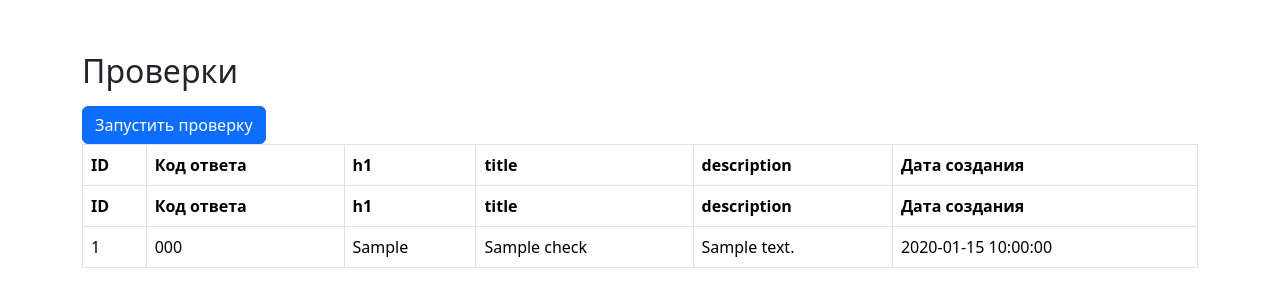
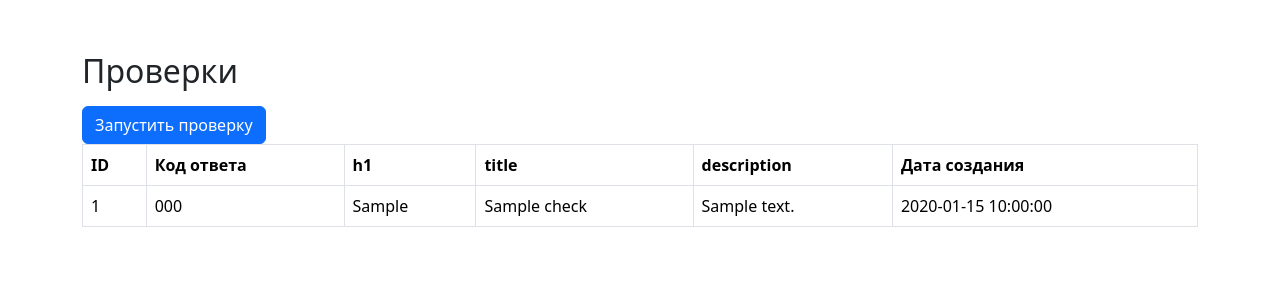
Before and after one commit to Amidope/php-project-9, a PHP site: template templates/urls/show.twig in a window 1280 px wide. Shown: the part 264-571 px from the top of the page. Run offline with PHP 8.4, Linux system fonts and the light colour scheme; the template is opened without the code that fills it: most values are stand-ins (such as "Sample title", 1, 10 or a date in 2020); some libraries are stand-ins or nearby versions.

Commit message:
fix table

```diff
--- a/templates/urls/show.twig
+++ b/templates/urls/show.twig
@@ -32,16 +32,6 @@
             </form>
             <table class="table table-bordered table-hover" data-test="checks">
                 <tbody>
-                    <thead>
-                        <tr>
-                            <th>ID</th>
-                            <th>Код ответа</th>
-                            <th>h1</th>
-                            <th>title</th>
-                            <th>description</th>
-                            <th>Дата создания</th>
-                        </tr>
-                    </thead>
                     <tr>
                         <th>ID</th>
                         <th>Код ответа</th>
```
